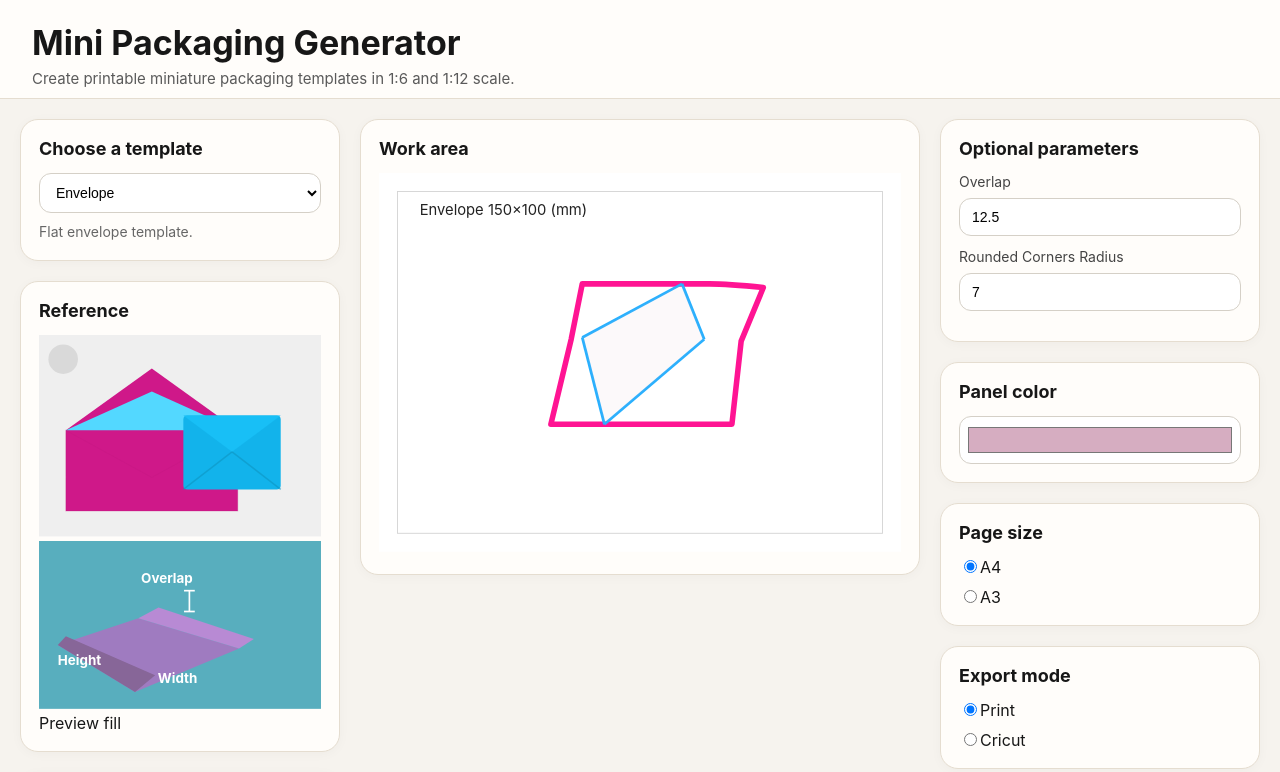
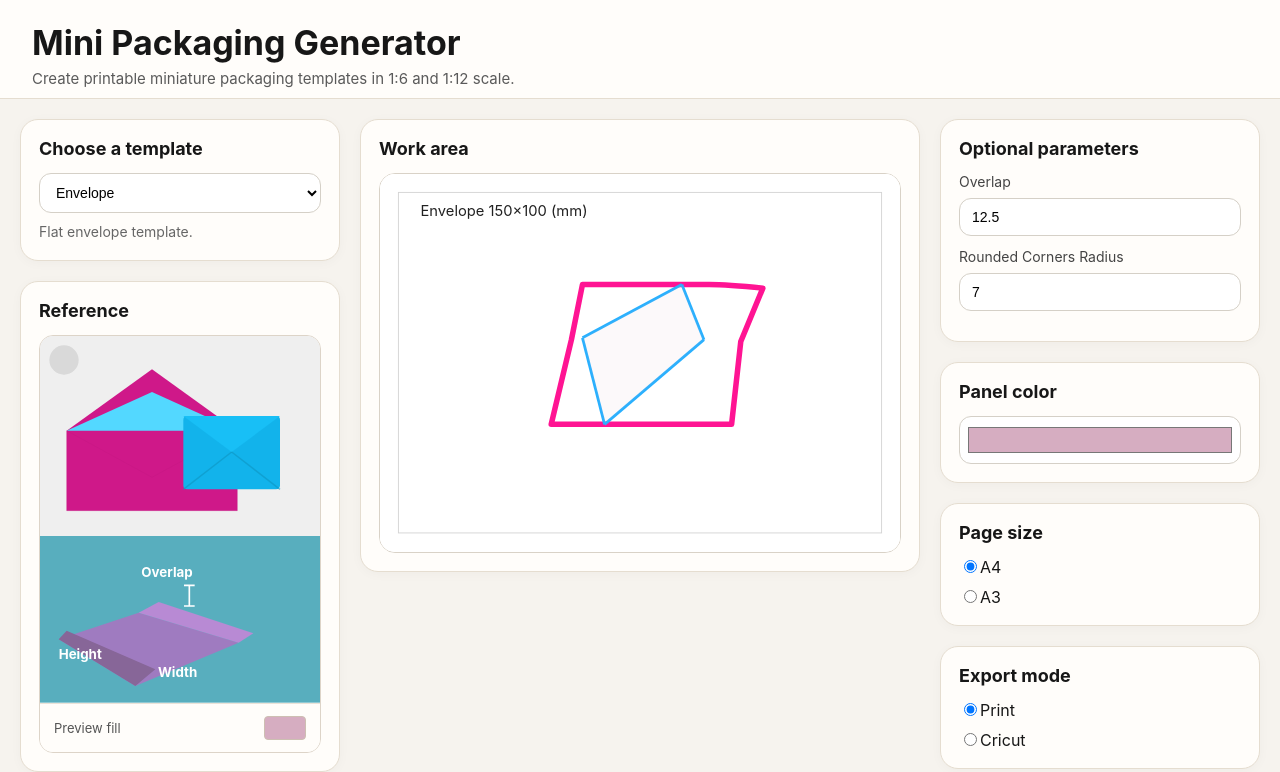
Before and after one commit to kspittrice/craftahub-mini-packaging-generator, a React (Vite) app: page / in a window 1280 px wide. Shown: the top 772 px of the page. Built offline with nearby package versions, Linux system fonts and the light colour scheme.

Commit message:
Update styles.css

```diff
--- a/src/styles.css
+++ b/src/styles.css
@@ -167,116 +167,59 @@ body {
   padding: 6px;
 }
 
-/* Envelope studio */
-.tm-studio {
-  display: grid;
-  grid-template-columns: 420px 360px minmax(320px, 1fr);
-  gap: 26px;
-  align-items: start;
-}
-
-.tm-col {
-  min-width: 0;
-}
-
-.tm-title-big {
-  margin: 0 0 16px;
-  font-size: 42px;
-  line-height: 1;
-  letter-spacing: 0.02em;
-}
-
-.tm-reference {
-  display: grid;
+/* Reference block */
+.ref-card {
+  display: flex;
+  flex-direction: column;
   gap: 0;
-  border: 1px solid #dad2c7;
+  overflow: hidden;
+  border-radius: 14px;
+  border: 1px solid #ddd4c8;
   background: #fff;
 }
 
-.tm-ref-photo,
-.tm-ref-diagram {
+.ref-photo,
+.ref-diagram {
   width: 100%;
 }
 
-.tm-ref-svg {
+.ref-svg {
   width: 100%;
   display: block;
 }
 
-.tm-section {
-  margin-bottom: 26px;
+.ref-chip {
+  display: flex;
+  align-items: center;
+  justify-content: space-between;
+  gap: 12px;
+  padding: 12px 14px;
+  border-top: 1px solid #ebe3d8;
+  background: #fffdfa;
+  font-size: 13px;
+  color: #555;
 }
 
-.tm-section-title {
-  margin: 0 0 14px;
-  font-size: 22px;
-  line-height: 1.2;
+.ref-chip-color {
+  width: 42px;
+  height: 24px;
+  border: 1px solid #cdbfb2;
+  border-radius: 4px;
 }
 
-.tm-options-row {
-  display: flex;
-  flex-direction: column;
-  gap: 10px;
-  margin-bottom: 18px;
-  font-size: 18px;
-}
-
-.tm-field {
-  display: grid;
-  grid-template-columns: 1fr 110px;
-  align-items: center;
-  gap: 16px;
-  margin-bottom: 14px;
-}
-
-.tm-field span {
-  font-size: 22px;
-  line-height: 1.2;
-}
-
-.tm-value {
-  min-height: 44px;
-  border: 1px solid #ddd5c9;
-  background: #f5f2ec;
-  border-radius: 2px;
-  display: flex;
-  align-items: center;
-  justify-content: center;
-  font-size: 18px;
-}
-
-.tm-fill-chip {
-  display: flex;
-  align-items: center;
-  gap: 12px;
-  padding-top: 10px;
-  font-size: 16px;
-}
-
-.tm-fill-color {
-  width: 60px;
-  height: 30px;
-  border: 1px solid #c9c1b5;
-}
-
-.tm-dieline-wrap {
-  border: 1px solid #d4d4d4;
+/* Work area */
+.workarea-card {
+  width: 100%;
+  overflow: hidden;
+  border-radius: 16px;
+  border: 1px solid #d9d2c7;
   background: #fff;
 }
 
-.tm-dieline-svg {
+.workarea-svg {
   width: 100%;
   display: block;
-}
-
-@media (max-width: 1500px) {
-  .tm-studio {
-    grid-template-columns: 1fr;
-  }
-
-  .tm-title-big {
-    font-size: 36px;
-  }
+  background: #fff;
 }
 
 @media (max-width: 1180px) {
```
